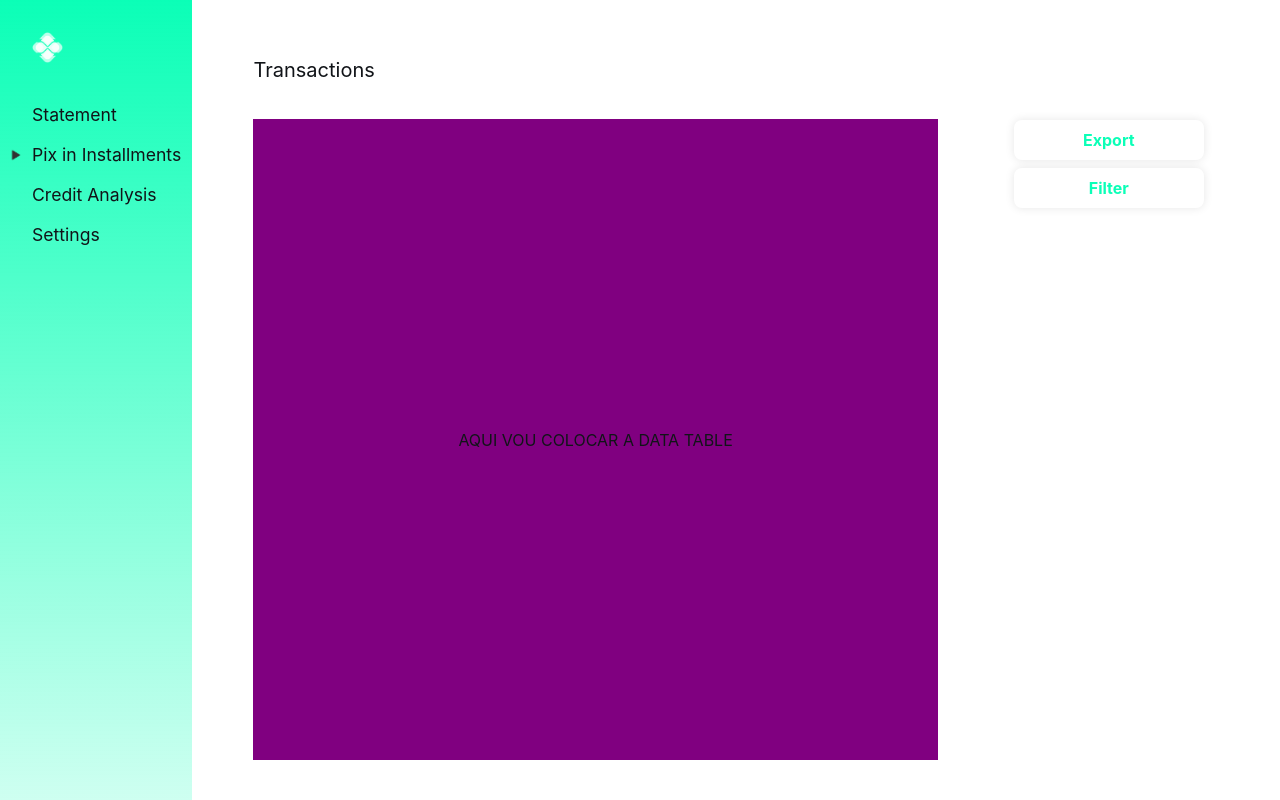
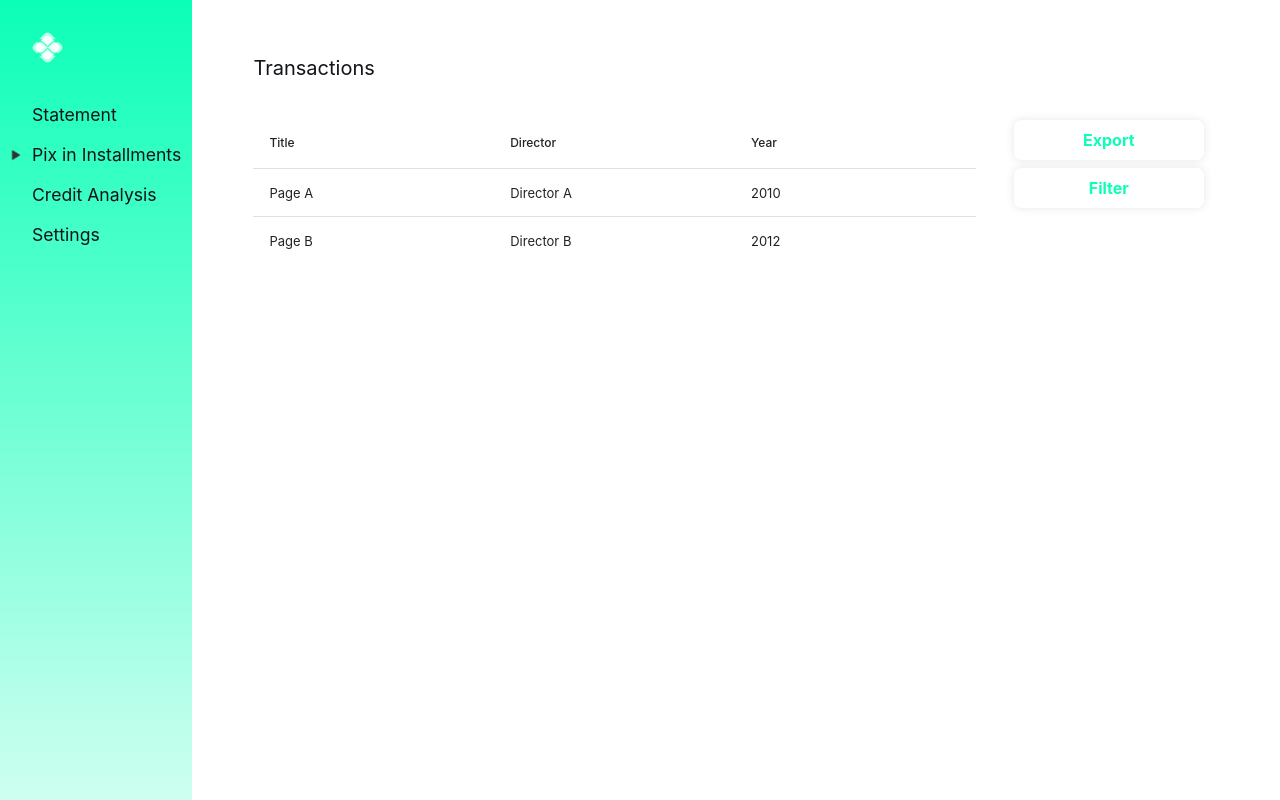
Before and after one commit to mateusnobre/starkbank-hackathon, a React (Create React App) app in the folder frontend/: page /transactions in a window 1280 px wide. Built offline with nearby package versions, Linux system fonts and the light colour scheme.

Commit message:
Chart and Table placebo done, waiting api data

```diff
--- a/frontend/package.json
+++ b/frontend/package.json
@@ -14,6 +14,7 @@
     "@types/styled-components": "^5.1.26",
     "axios": "^1.4.0",
     "react": "^18.2.0",
+    "react-data-table-component": "^7.5.3",
     "react-dom": "^18.2.0",
     "react-router-dom": "^6.11.2",
     "react-scripts": "^5.0.1",
--- /dev/null
+++ b/frontend/src/components/CashflowChart/index.tsx
@@ -0,0 +1,89 @@
+import React, { PureComponent } from 'react';
+import {
+  BarChart,
+  Bar,
+  Cell,
+  XAxis,
+  YAxis,
+  CartesianGrid,
+  Tooltip,
+  Legend,
+  ReferenceLine,
+  ResponsiveContainer,
+} from 'recharts';
+
+const data = [
+  {
+    name: 'Page A',
+    uv: 4000,
+    pv: 2400,
+    amt: 2400,
+  },
+  {
+    name: 'Page B',
+    uv: -3000,
+    pv: 1398,
+    amt: 2210,
+  },
+  {
+    name: 'Page C',
+    uv: -2000,
+    pv: -9800,
+    amt: 2290,
+  },
+  {
+    name: 'Page D',
+    uv: 2780,
+    pv: 3908,
+    amt: 2000,
+  },
+  {
+    name: 'Page E',
+    uv: -1890,
+    pv: 4800,
+    amt: 2181,
+  },
+  {
+    name: 'Page F',
+    uv: 2390,
+    pv: -3800,
+    amt: 2500,
+  },
+  {
+    name: 'Page G',
+    uv: 3490,
+    pv: 4300,
+    amt: 2100,
+  },
+];
+
+export default class CashflowChart extends PureComponent {
+
+  render() {
+    return (
+      <ResponsiveContainer width="100%" height="100%">
+        <BarChart
+          width={500}
+          height={300}
+          data={data}
+          stackOffset="sign"
+          margin={{
+            top: 5,
+            right: 30,
+            left: 20,
+            bottom: 5,
+          }}
+        >
+          <CartesianGrid strokeDasharray="3 3" />
+          <XAxis dataKey="name" />
+          <YAxis />
+          <Tooltip />
+          <Legend />
+          <ReferenceLine y={0} stroke="#000" />
+          <Bar dataKey="pv" fill="var(--color-bkg-inv-soft)" stackId="stack" />
+          <Bar dataKey="uv" fill="var(--color-pix)" stackId="stack" />
+        </BarChart>
+      </ResponsiveContainer>
+    );
+  }
+}
--- /dev/null
+++ b/frontend/src/components/InstallmentsChart/index.tsx
@@ -0,0 +1,76 @@
+import React, { PureComponent } from 'react';
+import { LineChart, Line, XAxis, YAxis, CartesianGrid, Tooltip, Legend, ResponsiveContainer } from 'recharts';
+
+const data = [
+  {
+    name: 'Page A',
+    uv: 4000,
+    pv: 2400,
+    amt: 2400,
+  },
+  {
+    name: 'Page B',
+    uv: 3000,
+    pv: 1398,
+    amt: 2210,
+  },
+  {
+    name: 'Page C',
+    uv: 2000,
+    pv: 9800,
+    amt: 2290,
+  },
+  {
+    name: 'Page D',
+    uv: 2780,
+    pv: 3908,
+    amt: 2000,
+  },
+  {
+    name: 'Page E',
+    uv: 1890,
+    pv: 4800,
+    amt: 2181,
+  },
+  {
+    name: 'Page F',
+    uv: 2390,
+    pv: 3800,
+    amt: 2500,
+  },
+  {
+    name: 'Page G',
+    uv: 3490,
+    pv: 4300,
+    amt: 2100,
+  },
+];
+
+export default class InstallmentsChart extends PureComponent {
+
+  render() {
+    return (
+      <ResponsiveContainer width="100%" height="100%">
+        <LineChart
+          width={500}
+          height={300}
+          data={data}
+          margin={{
+            top: 5,
+            right: 30,
+            left: 20,
+            bottom: 5,
+          }}
+        >
+          <CartesianGrid strokeDasharray="3 3" />
+          <XAxis dataKey="name" />
+          <YAxis />
+          <Tooltip />
+          <Legend />
+          <Line type="monotone" dataKey="pv" stroke="var(--color-bkg-hard)" activeDot={{ r: 8 }} />
+          <Line type="monotone" dataKey="uv" stroke="var(--color-pix)" />
+        </LineChart>
+      </ResponsiveContainer>
+    );
+  }
+}
--- /dev/null
+++ b/frontend/src/components/StatementTable/index.tsx
@@ -0,0 +1,44 @@
+import DataTable, { TableColumn } from 'react-data-table-component';
+
+interface DataRow {
+    title: string;
+    director: string;
+    year: string;
+}
+
+const data = [
+    {
+      title: 'Page A',
+      director: 'Director A',
+      year: '2010',
+    },
+    {
+      title: 'Page B',
+      director: 'Director B',
+      year: '2012',
+    }
+  ];
+
+const columns: TableColumn<DataRow>[] = [
+    {
+        name: 'Title',
+        selector: row => row.title,
+    },
+    {
+        name: 'Director',
+        selector: row => row.director,
+    },
+    {
+        name: 'Year',
+        selector: row => row.year,
+    },
+];
+
+function StatementTable(): JSX.Element {
+
+    return (
+        <DataTable columns={columns} data={data} />
+    );
+}
+
+export default StatementTable;
--- /dev/null
+++ b/frontend/src/components/TransactionsTable/index.tsx
@@ -0,0 +1,44 @@
+import DataTable, { TableColumn } from 'react-data-table-component';
+
+interface DataRow {
+    title: string;
+    director: string;
+    year: string;
+}
+
+const data = [
+    {
+      title: 'Page A',
+      director: 'Director A',
+      year: '2010',
+    },
+    {
+      title: 'Page B',
+      director: 'Director B',
+      year: '2012',
+    }
+  ];
+
+const columns: TableColumn<DataRow>[] = [
+    {
+        name: 'Title',
+        selector: row => row.title,
+    },
+    {
+        name: 'Director',
+        selector: row => row.director,
+    },
+    {
+        name: 'Year',
+        selector: row => row.year,
+    },
+];
+
+function TransactionsTable(): JSX.Element {
+
+    return (
+        <DataTable columns={columns} data={data} />
+    );
+}
+
+export default TransactionsTable;
--- a/frontend/src/pages/Installments/index.tsx
+++ b/frontend/src/pages/Installments/index.tsx
@@ -1,12 +1,13 @@
 import styled from 'styled-components';
 import React from 'react';
 import Menu from '../../components/Menu';
+import InstallmentsChart from '../../components/InstallmentsChart';
 
 const Bkgdiv = styled.div`
     display: flex;
     flex-direction: column;
 
-    height: 200vh;
+    height: 90vh;
     padding-top: 5vh;
     width: 99vw;
 `;
@@ -45,53 +46,16 @@ const PageTitle = styled.div`
     font-weight: 400;
 `;
 
-const DataChart = styled.div`
+const ChartBox = styled.div`
     display: flex;
     flex-direction: column;
     align-items: center;
     justify-content: center;
 
-    height: 90%;
-    width: 90%;
-    margin-right: 10%;
+    height: 95%;
+    width: 100%;
+    margin-right: 5%;
     margin-top: 2.5vh;
-    color: var(--color-bkg-hard);
-    background: purple;
-
-    p {
-        margin: 0;
-        line-height: calc(var(--fontsize) * 2);
-        font-size: var(--fontsize);
-        font-weight: 400;
-    }
-`;
-
-const AddBalance = styled.div`
-    display: flex;
-    flex-direction: column;
-    align-items: center;
-    justify-content: center;
-
-    height: 5vh;
-    margin-top: 10vh;
-    width: 100%;
-
-    background: var(--color-pix);
-    border-radius: 8px;
-    box-shadow: 0 0 10px rgba(0, 0, 0, 0.1);
-
-    color: var(--color-bkg-hard);
-    font-size: var(--fontsize);
-    font-weight: 400;
-
-    transition: .5s;
-
-    :hover {
-        cursor: pointer;
-        background: var(--color-pix-dark);
-        color: var(--color-bkg-inv-soft);
-        transition: .5s;
-    }
 `;
 
 const FuncButton = styled.div`
@@ -133,7 +97,9 @@ export default function Installments() {
             <ScreenDiv>
                 <InstallmentsBox>
                     <PageTitle>Installments</PageTitle>
-                    <DataChart>AQUI VOU COLOCAR O GRÁFICO</DataChart>
+                    <ChartBox>
+                        <InstallmentsChart/>
+                    </ChartBox>
                 </InstallmentsBox>
                 <ExportBox>
                     <FirstButton>Export</FirstButton>
--- a/frontend/src/pages/Statement/index.tsx
+++ b/frontend/src/pages/Statement/index.tsx
@@ -1,6 +1,7 @@
 import styled from 'styled-components';
 import React, { useState } from 'react';
 import Menu from '../../components/Menu';
+import StatementTable from '../../components/StatementTable';
 // import { theme } from '../../theme';
 
 const Bkgdiv = styled.div`
@@ -100,24 +101,15 @@ const DescriptionBox = styled.div`
     }
 `;
 
-const DataTable = styled.div`
+const TableBox = styled.div`
     display: flex;
     flex-direction: column;
     align-items: center;
-    justify-content: center;
 
-    height: 90%;
-    width: 90%;
-    margin-right: 10%;
-    color: var(--color-bkg-hard);
-    background: purple;
-
-    p {
-        margin: 0;
-        line-height: calc(var(--fontsize) * 2);
-        font-size: var(--fontsize);
-        font-weight: 400;
-    }
+    height: 95%;
+    width: 95%;
+    margin-right: 5%;
+    margin-top: 2.5vh;
 `;
 
 const AddBalance = styled.div`
@@ -229,7 +221,9 @@ export default function Statement() {
                     </BalanceBox>
                     <DescriptionBox>
                         <p>Description</p>
-                        <DataTable>AQUI VOU COLOCAR A DATA TABLE</DataTable>
+                        <TableBox>
+                            <StatementTable/>
+                        </TableBox>
                     </DescriptionBox>
                 </StatementBox>
                 <ExportBox>
--- a/frontend/src/pages/Transactions/index.tsx
+++ b/frontend/src/pages/Transactions/index.tsx
@@ -1,7 +1,7 @@
 import styled from 'styled-components';
 import React from 'react';
 import Menu from '../../components/Menu';
-// import Exportbox from '../../components/Exportbox';
+import TransactionsTable from '../../components/TransactionsTable';
 
 const Bkgdiv = styled.div`
     display: flex;
@@ -46,53 +46,15 @@ const PageTitle = styled.div`
     font-weight: 400;
 `;
 
-const DataTable = styled.div`
+const TableBox = styled.div`
     display: flex;
     flex-direction: column;
     align-items: center;
-    justify-content: center;
 
-    height: 90%;
-    width: 90%;
-    margin-right: 10%;
+    height: 95%;
+    width: 95%;
+    margin-right: 5%;
     margin-top: 2.5vh;
-    color: var(--color-bkg-hard);
-    background: purple;
-
-    p {
-        margin: 0;
-        line-height: calc(var(--fontsize) * 2);
-        font-size: var(--fontsize);
-        font-weight: 400;
-    }
-`;
-
-const AddBalance = styled.div`
-    display: flex;
-    flex-direction: column;
-    align-items: center;
-    justify-content: center;
-
-    height: 5vh;
-    margin-top: 10vh;
-    width: 100%;
-
-    background: var(--color-pix);
-    border-radius: 8px;
-    box-shadow: 0 0 10px rgba(0, 0, 0, 0.1);
-
-    color: var(--color-bkg-hard);
-    font-size: var(--fontsize);
-    font-weight: 400;
-
-    transition: .5s;
-
-    :hover {
-        cursor: pointer;
-        background: var(--color-pix-dark);
-        color: var(--color-bkg-inv-soft);
-        transition: .5s;
-    }
 `;
 
 const FuncButton = styled.div`
@@ -134,7 +96,9 @@ export default function Transactions() {
             <ScreenDiv>
                 <TransactionBox>
                     <PageTitle>Transactions</PageTitle>
-                    <DataTable>AQUI VOU COLOCAR A DATA TABLE</DataTable>
+                    <TableBox>
+                        <TransactionsTable/>
+                    </TableBox>
                 </TransactionBox>
                 <ExportBox>
                     <FirstButton>Export</FirstButton>
```
Also changed, not shown: frontend/src/pages/Dashboard/index.tsx (+24 -21 lines), 1 other file (tests, documents, lock files or other folders).
